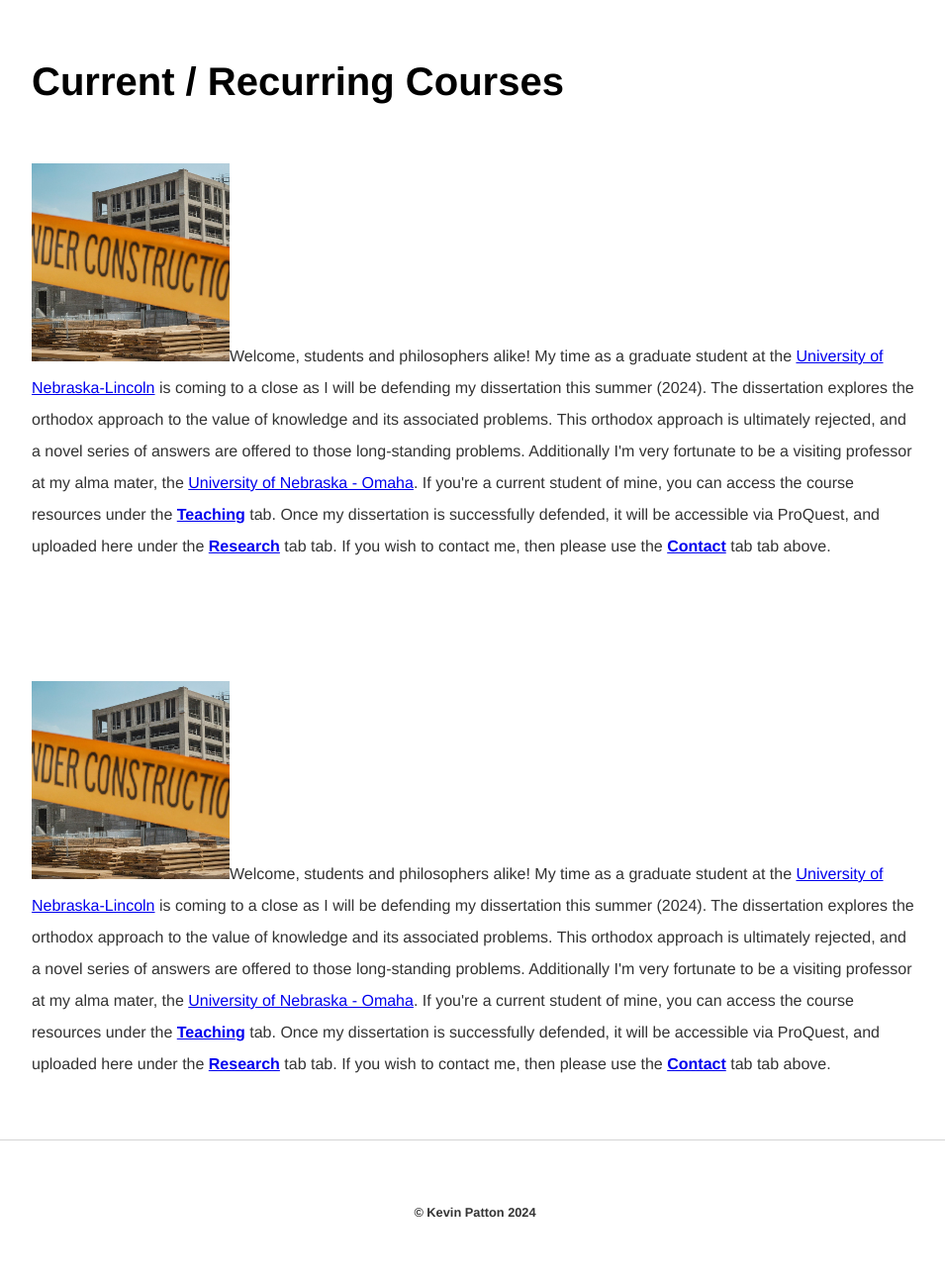
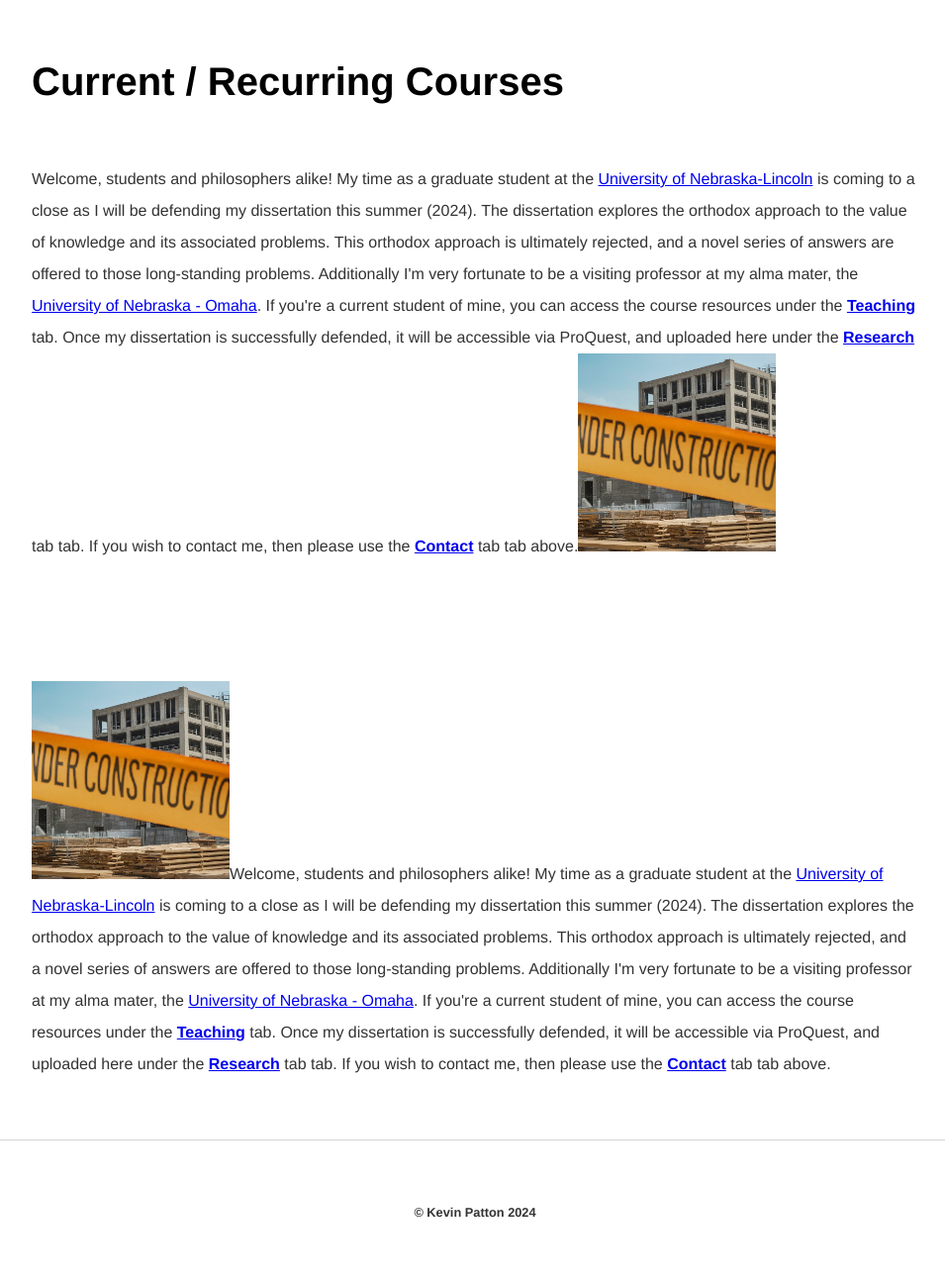
Before and after one commit to kevinjpatton/kevinjpatton.github.io, a Jekyll site: the page built from test.html, in a window 1280 px wide. Shown: the part 348-1646 px from the top of the page at 99% size, without its empty margins (160-1115 px from the left). Built offline with Jekyll 4.4.1, drawn with Linux system fonts in a browser that asks for light colours; Markdown is read by kramdown in place of the engine named in the settings.

Commit message:
Update test.html

```diff
--- a/test.html
+++ b/test.html
@@ -4,7 +4,7 @@
 ---
 <!-- /.blurb -->
 <div class="blurb">
-<h1>Current / Recurring Courses</h1><p><img src="/teaching/Under_Construction.jpg" alt="Under Construction" class="thumbnail">Welcome, students and philosophers alike! My time as a graduate student at the  <a href="http://www.unl.edu/philosophy/graduate-students#patton" target="_blank">University of Nebraska-Lincoln</a> is coming to a close as I will be defending my dissertation this summer (2024). The dissertation explores the orthodox approach to the value of knowledge and its associated problems. This orthodox approach is ultimately rejected, and a novel series of answers are offered to those long-standing problems. Additionally I'm very fortunate to be a visiting professor at my alma mater, the <a href="https://www.unomaha.edu/college-of-arts-and-sciences/philosophy/about-us/directory/kevin-patton.php" target="_blank">University of Nebraska - Omaha</a>. If you're a current student of mine, you can access the course resources under the <b><a href="/teaching/index.html" >Teaching</a></b> tab. Once my dissertation is successfully defended, it will be accessible via ProQuest, and uploaded here under the <b><a href="/teaching/index.html">Research</a></b> tab tab. If you wish to contact me, then please use the <b><a href="/teaching/index.html">Contact</a></b> tab tab above.</p>
+<h1>Current / Recurring Courses</h1><p>Welcome, students and philosophers alike! My time as a graduate student at the  <a href="http://www.unl.edu/philosophy/graduate-students#patton" target="_blank">University of Nebraska-Lincoln</a> is coming to a close as I will be defending my dissertation this summer (2024). The dissertation explores the orthodox approach to the value of knowledge and its associated problems. This orthodox approach is ultimately rejected, and a novel series of answers are offered to those long-standing problems. Additionally I'm very fortunate to be a visiting professor at my alma mater, the <a href="https://www.unomaha.edu/college-of-arts-and-sciences/philosophy/about-us/directory/kevin-patton.php" target="_blank">University of Nebraska - Omaha</a>. If you're a current student of mine, you can access the course resources under the <b><a href="/teaching/index.html" >Teaching</a></b> tab. Once my dissertation is successfully defended, it will be accessible via ProQuest, and uploaded here under the <b><a href="/teaching/index.html">Research</a></b> tab tab. If you wish to contact me, then please use the <b><a href="/teaching/index.html">Contact</a></b> tab tab above.<img src="/teaching/Under_Construction.jpg" alt="Under Construction" class="thumbnail"></p>
 </div>
 
 <div class="thumbnail-container">
```
